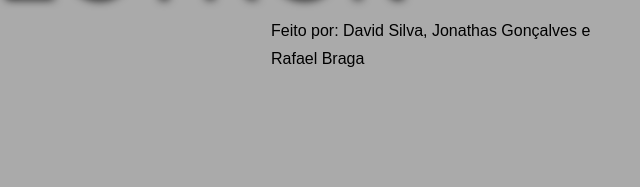
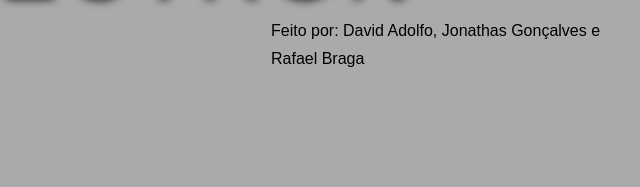
Before and after one commit to Gael1512/Ping-Pong_no_Electron, an Electron app: page index.html in a window 1230 px wide. Shown: the part 533-720 px from the top of the page, 590-1230 px from the left. Drawn offline with nearby package versions, Linux system fonts and the light colour scheme; no server answers.

Commit message:
Update index.html

```diff
--- a/index.html
+++ b/index.html
@@ -21,7 +21,7 @@
 
     <!--abaixo, os nomes dos colaboradores do projeto-->
     <div class="autores">
-        <p>Feito por: David Silva, Jonathas Gonçalves e Rafael Braga</p>
+        <p>Feito por: David Adolfo, Jonathas Gonçalves e Rafael Braga</p>
     </div>
 
 <!--a partir daqui estará tudo que será incluído na parte esquerda da tela, onde fica o menu principal-->
```
